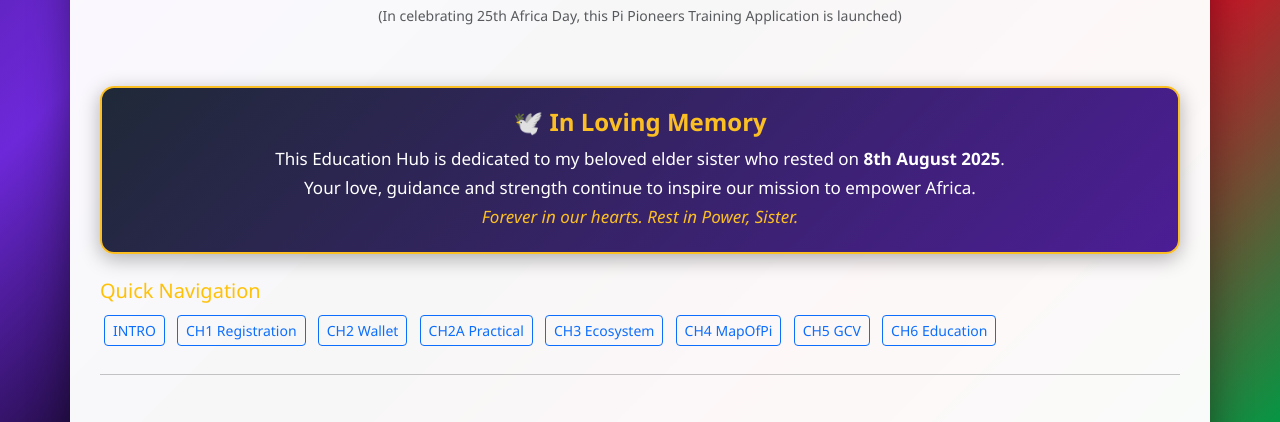
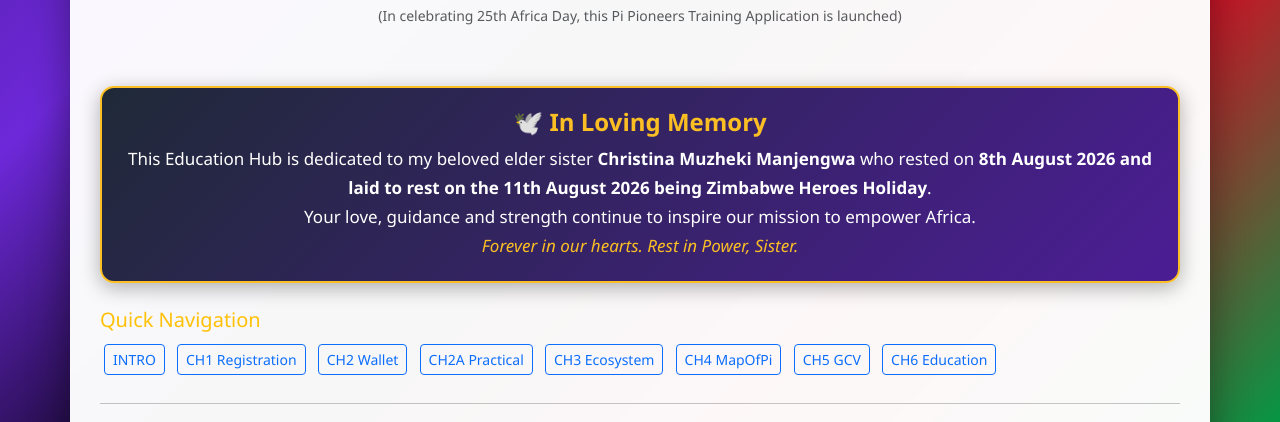
Before and after one commit to Mhofu88/Chigalex1-External-, a website: page public/index.html in a window 1280 px wide. Shown: the part 364-786 px from the top of the page. Drawn offline with nearby package versions, Linux system fonts and the light colour scheme.

Commit message:
Update index.html

```diff
--- a/public/index.html
+++ b/public/index.html
@@ -44,7 +44,7 @@ h2{font-weight:800; color:var(--pi-purple); border-left:6px solid var(--pan-yell
 <div class="memorial" id="memorial-box">
 <h4>🕊️ In Loving Memory</h4>
 <p id="memorial-text" style="margin:0; font-size:17px; line-height:1.7">
-This Education Hub is dedicated to my beloved elder sister who rested on <b>8th August 2025</b>.<br>
+This Education Hub is dedicated to my beloved elder sister <b>Christina Muzheki Manjengwa</b> who rested on <b>8th August 2026 and laid to rest on the 11th August 2026 being Zimbabwe Heroes Holiday</b>.<br>
 Your love, guidance and strength continue to inspire our mission to empower Africa.<br>
 <em style="color:#fbbf24">Forever in our hearts. Rest in Power, Sister.</em>
 </p>
```
